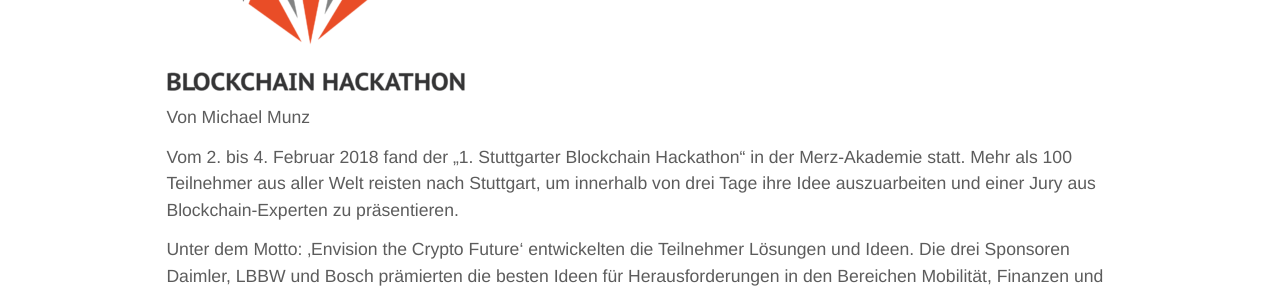
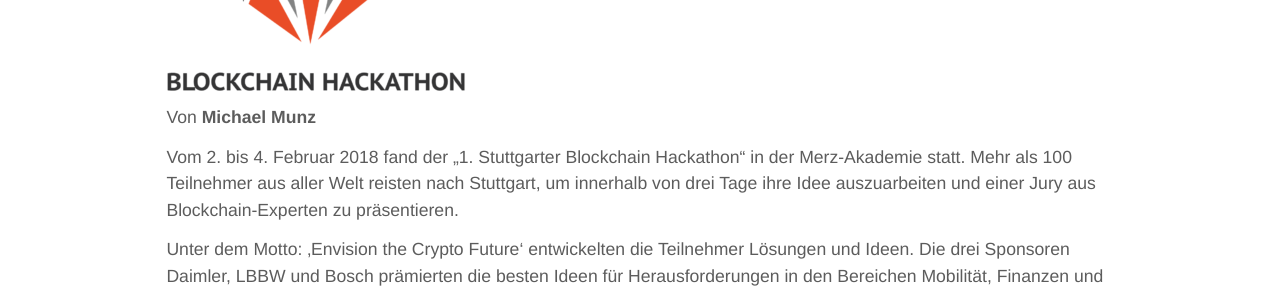
Before and after one commit to blocklab/site, a Jekyll site: the page built from _posts/2018-05-04-Rückblick-Blockchain-Hackathon.md, in a window 1280 px wide. Shown: the part 694-987 px from the top of the page. Built offline with Jekyll 4.4.1, drawn with Linux system fonts in a browser that asks for light colours; comment, search, counter and statistics services are not loaded.

```diff
--- a/_posts/2018-05-04-Rückblick-Blockchain-Hackathon.md
+++ b/_posts/2018-05-04-Rückblick-Blockchain-Hackathon.md
@@ -4,7 +4,7 @@ title: "Blockchain Hackathon – Three Days Envisioning The Crypto Future!"
 image: Blockchain_Logo_final_colored_typo_einzeilig-300x250.png
 ---
 
-Von Michael Munz
+Von **Michael Munz**
 
 Vom 2. bis 4. Februar 2018 fand der „1. Stuttgarter Blockchain Hackathon“ in der Merz-Akademie statt.
 Mehr als 100 Teilnehmer aus aller Welt reisten nach Stuttgart, um innerhalb von drei Tage ihre Idee auszuarbeiten
```
